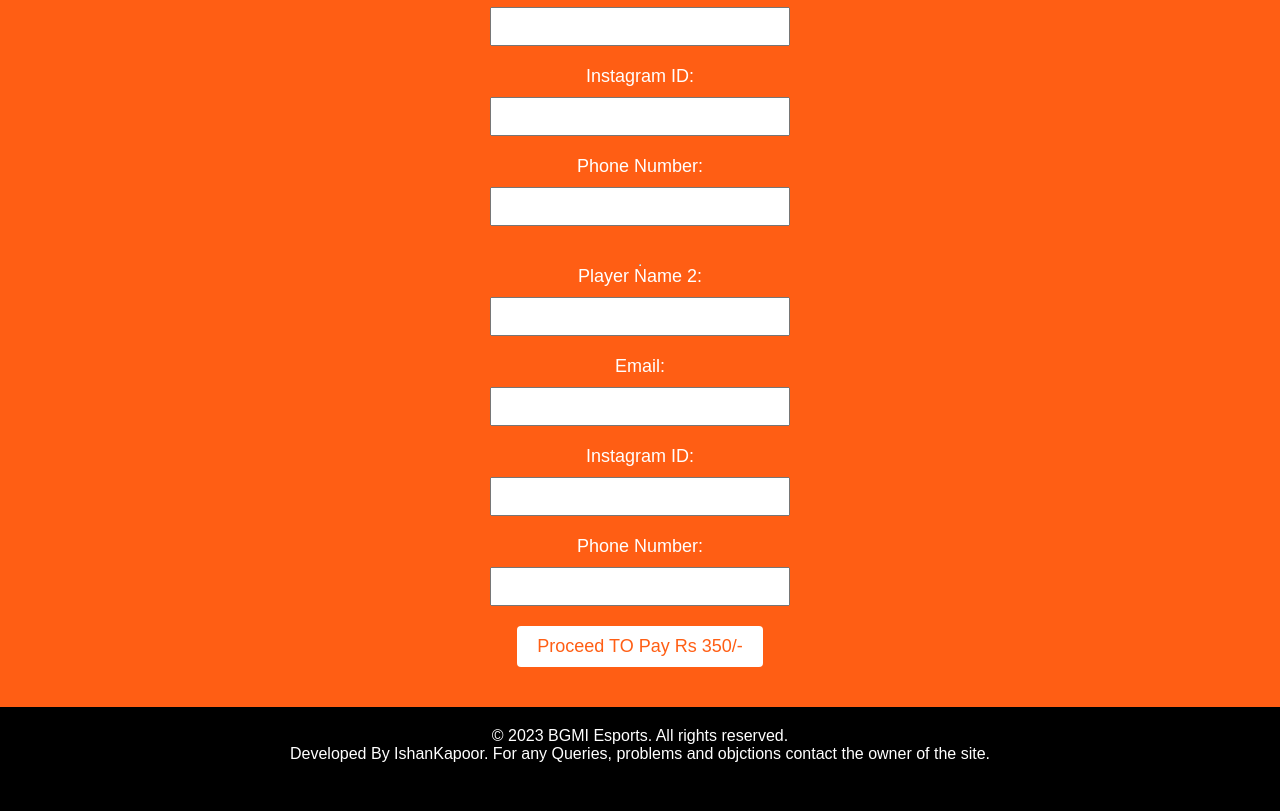
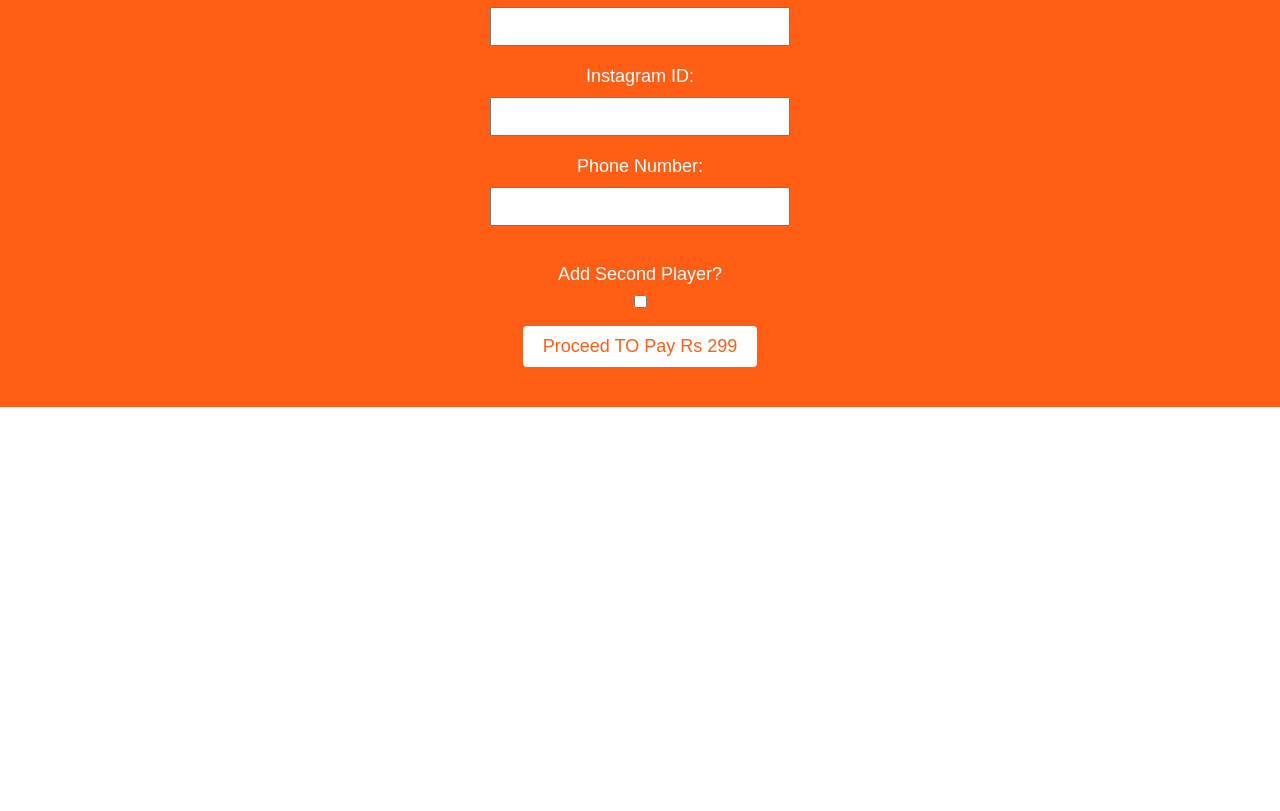
Before and after one commit to ishan-kapoor/Esports_BGMI, a plain HTML site: page duo.html in a window 1280 px wide. Shown: the part 316-1127 px from the top of the page. After the commit the page ends 800 px from the top, so only its background shows below. Drawn offline with nearby package versions, Linux system fonts and the light colour scheme.

Commit message:
Update duo.html

```diff
--- a/duo.html
+++ b/duo.html
@@ -37,34 +37,46 @@
       <input type="text" id="expiry" name="expiry">
 
       <label for="Phone">Phone Number:</label>
-      <input type="text" id="Phone" name="Phone" required> <br><hr>
+      <input type="text" id="Phone" name="Phone" required> <br>
 
-      <label for="name2">Player Name 2:</label>
-      <input type="text" id="name" name="name" required>
+      <label for="player2">Add Second Player?</label>
+      <input type="checkbox" id="player2" name="player2"><br>
 
-      <label for="email">Email:</label>
-      <input type="email" id="email" name="email" required>
+      <center>
+        <div id="second-player-details" style="display: none;">
+          <label for="name2">Second Player Name:<br></label>
+          <input type="text" id="name2" name="name2" required><br>
 
-      <label for="Instagram">Instagram ID:</label>
-      <input type="text" id="expiry" name="expiry">
+          <label for="email2">Second Player Email:<br></label>
+          <input type="email" id="email2" name="email2" required><br>
 
-      <label for="Phone">Phone Number:</label>
-      <input type="text" id="Phone" name="Phone" required>
+          <label for="Instagram2">Second Player Instagram ID:<br></label>
+          <input type="text" id="Instagram2" name="Instagram2"><br>
 
-      <input type="submit" value="Proceed TO Pay Rs 350/-">
+          <label for="Phone2">Second Player Phone Number:<br></label><br>
+          <input type="text" id="Phone2" name="Phone2" required>
+        </div>
+        </center>
+        <input type="submit"  id="submitButton"  value="Proceed TO Pay Rs 299">
+      </form>
+
+      <script>
+        const player2Checkbox = document.getElementById('player2');
+        const secondPlayerDetails = document.getElementById('second-player-details');
+        const submitButton = document.getElementById('submitButton');
+
+        player2Checkbox.addEventListener('change', function () {
+          if (this.checked) {
+            secondPlayerDetails.style.display = 'block';
+            submitButton.value = 'Proceed TO Pay Rs 598';
+          } else {
+            secondPlayerDetails.style.display = 'none';
+            submitButton.value = 'Proceed TO Pay Rs 299';
+          }
+        });
+      </script>
+
     </form>
   </section>
-      <footer>
-    <div class="footer">
-      <p>&copy; 2023 BGMI Esports. All rights reserved.</p>
-      <p>Developed By IshanKapoor. For any Queries, problems and objctions contact the owner of the site.</p>
-      <div class="social-icons">
-        <a href="#"><i class="fab fa-facebook-f"></i></a>
-        <a href="#"><i class="fab fa-twitter"></i></a>
-        <a href="#"><i class="fab fa-instagram"></i></a>
-        <a href="#"><i class="fab fa-youtube"></i></a>
-      </div>
-    </div>
-  </footer>
 </body>
 </html>
```
